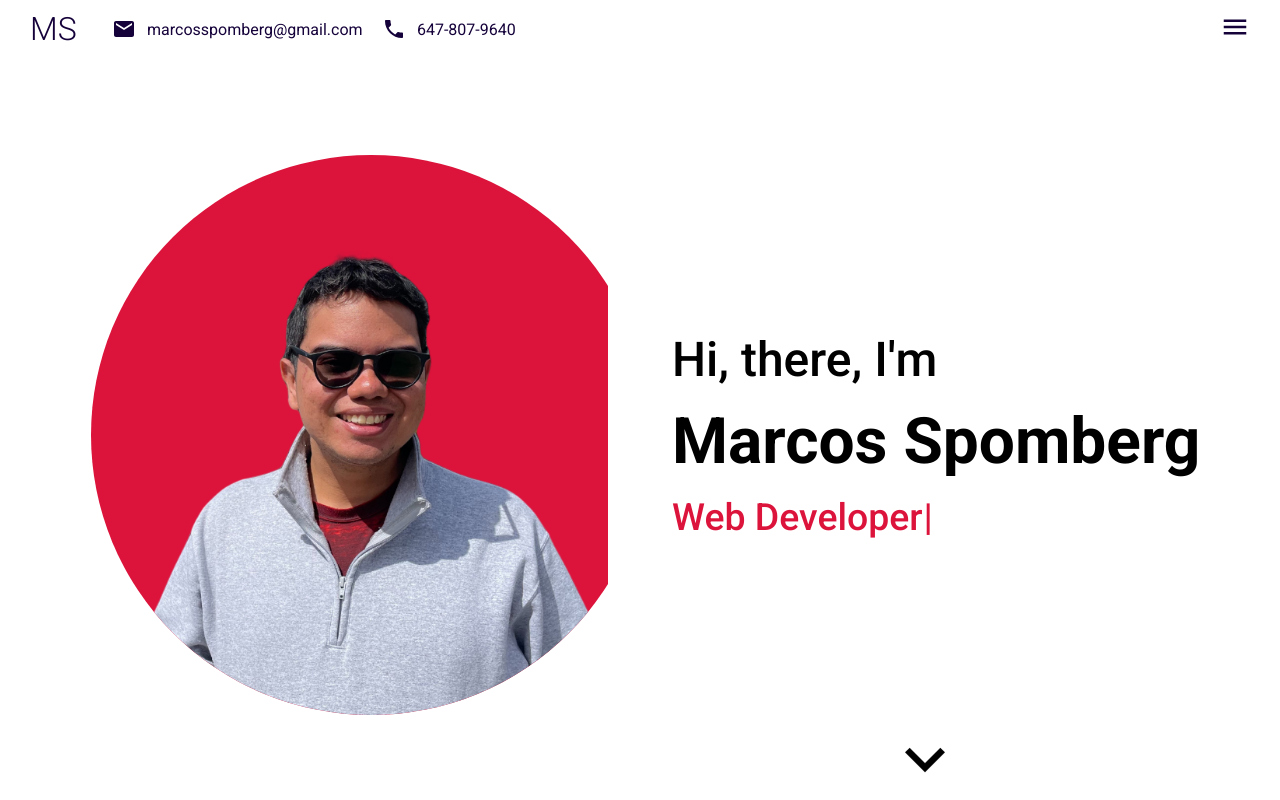
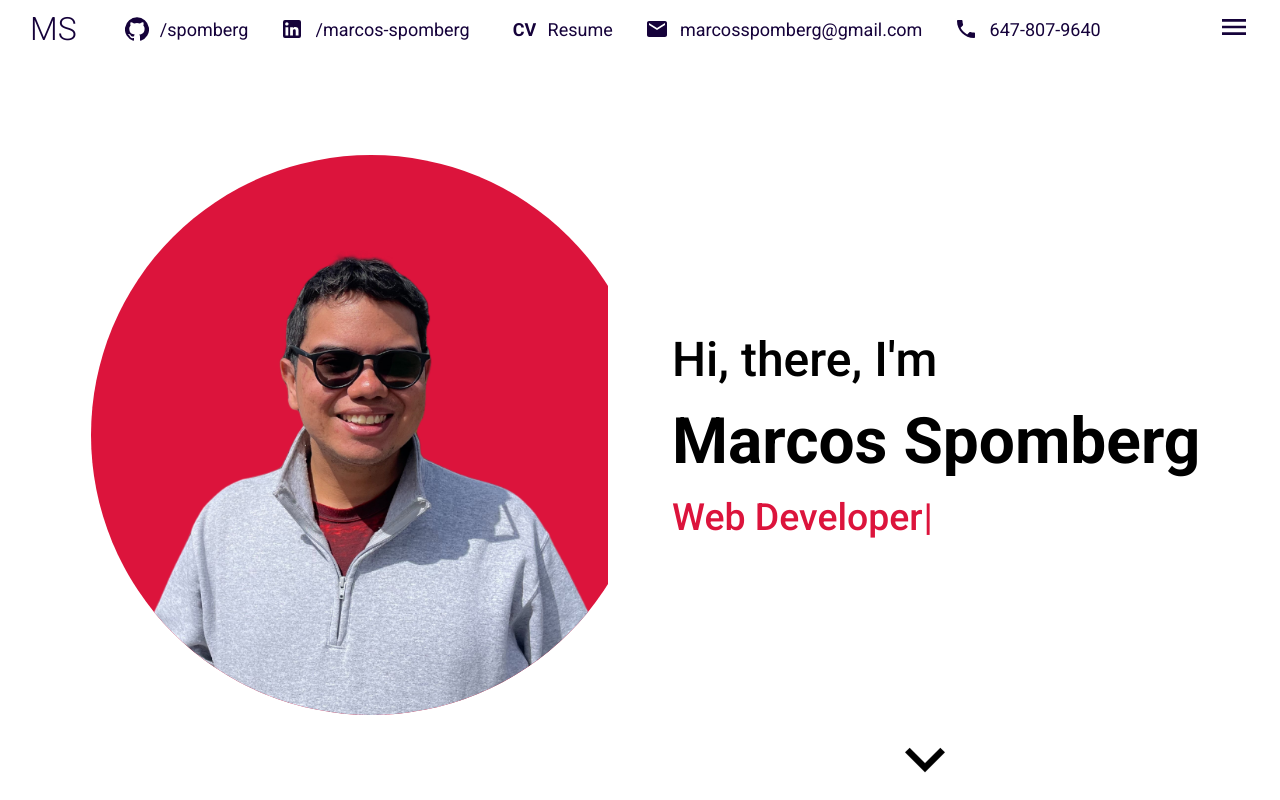
Before and after one commit to spomberg/portfolio, a React (Create React App) app: page / in a window 1280 px wide. Built offline with nearby package versions, Linux system fonts and the light colour scheme.

Commit message:
Add github, linkedin and resume to topbar

```diff
--- a/src/components/topbar/topbar.jsx
+++ b/src/components/topbar/topbar.jsx
@@ -1,5 +1,5 @@
 import './topbar.scss'
-import { Email, Phone, Menu, Close } from '@material-ui/icons';
+import { GitHub, LinkedIn, Email, Phone, Menu, Close } from '@material-ui/icons';
 
 export default function Topbar({ menuOpen, setMenuOpen }) {
   return (
@@ -7,6 +7,18 @@ export default function Topbar({ menuOpen, setMenuOpen }) {
       <div className='wrapper'>
         <div className='left'>
           <a href='#intro' className='logo'>MS</a>
+          <div className='itemContainer'>
+            <GitHub/>
+            <a href='https://github.com/spomberg' target="_blank" rel="noreferrer">/spomberg</a>
+          </div>
+          <div className='itemContainer'>
+            <LinkedIn/>
+            <a href='https://linkedin.com/in/marcos-spomberg' target="_blank" rel="noreferrer">/marcos-spomberg</a>
+          </div>
+          <div className='itemContainer'>
+            <span className='cv'>CV</span>
+            <a href='https://resume.creddle.io/resume/ficw6ujhr3l' target="_blank" rel="noreferrer">Resume</a>
+          </div>
           <div className='itemContainer'>
             <Email/>
             <a href='mailto:marcosspomberg@gmail.com'>marcosspomberg@gmail.com</a>
--- a/src/components/topbar/topbar.scss
+++ b/src/components/topbar/topbar.scss
@@ -29,9 +29,14 @@
       }
 
       .itemContainer {
+        font-size: large;
         display: flex;
         align-items: center;
-        margin-left: 1.2rem;
+        margin-left: 2rem;
+
+        .cv {
+          font-weight: bold;
+        }
 
         a {
           margin-left: 0.7rem;
@@ -52,13 +57,13 @@
       overflow: hidden;
 
       .menuIcon {
-        font-size: 30px;
+        font-size: xx-large;
         cursor: pointer;
         @include menuIconAnimation;
       }
 
       .closeIcon {
-        font-size: 30px;
+        font-size: xx-large;
         display: none;
       }
     }
```
